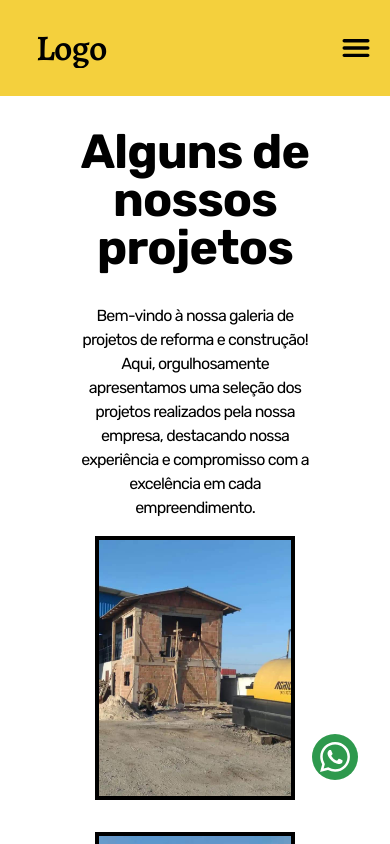
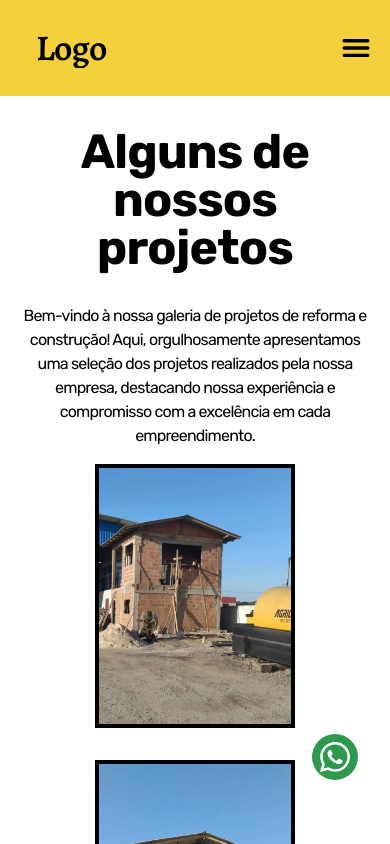
Before and after one commit to Thiago87dev/bricklayer-project, a Next.js app: page /projects in a window 390 px wide. Shown: the top 844 px of the page. Built offline with nearby package versions, Linux system fonts and the light colour scheme.

Commit message:
px-4 projects page

```diff
--- a/src/components/projects/Projects.tsx
+++ b/src/components/projects/Projects.tsx
@@ -58,7 +58,7 @@ const imgArray = [
     };
 
     return (
-      <div className="flex flex-col py-32 w-3/5 mx-auto ">
+      <div className="flex flex-col py-32 px-4 md:px-0 md:w-3/5 mx-auto ">
         <div className="flex flex-col gap-8">
             <h1 className="text-center text-5xl font-bold">Alguns de nossos projetos</h1>
             <p className="text-center">Bem-vindo à nossa galeria de projetos de reforma e construção! Aqui, orgulhosamente apresentamos uma seleção dos projetos realizados pela nossa empresa, destacando nossa experiência e compromisso com a excelência em cada empreendimento.</p>
```
